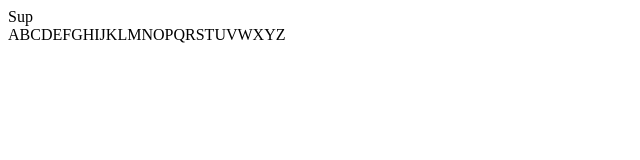
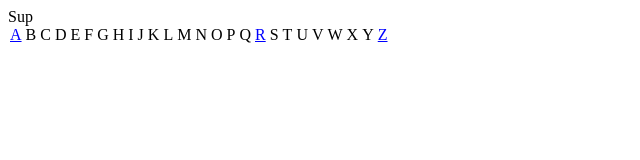
Before and after one commit to jjrich13/books-developer-test, a React (Create React App) app: page / in a window 1280 px wide. Shown: the top 160 px of the page, without its empty margins (0-640 px from the left). Built offline with nearby package versions, Linux system fonts and the light colour scheme; no server answers.

Commit message:
Finshed key display and styling, hooked up database

```diff
--- a/src/components/Alphabet.js
+++ b/src/components/Alphabet.js
@@ -9,13 +9,30 @@ class Alphabet extends Component {
     }
   }
 
-  letterMap = () => {
+  letterMap = (keyLetters = []) => {
     return alphabet.map((letter, index) => {
-        return(
-            <span key={index}>
+        let output = (
+            <span
+                key={index}
+                style={styles.defaultLetter}
+            >
                 {letter}
             </span>
         )
+        for (const keyLetter of keyLetters) {
+            if(letter === keyLetter){
+                output = (
+                    <span
+                        key={index}
+                        style={styles.keyLetter}
+                    >
+                        {letter}
+                    </span>
+                )
+            }
+        }
+        return output;
+
     })
   }
 
@@ -23,11 +40,23 @@ class Alphabet extends Component {
 
     return (
       <div>
-        {this.letterMap()}
+        {this.letterMap(['A','R','Z'])}
       </div>
     );
   }
 }
 const alphabet = ['A','B','C','D','E','F','G','H','I','J','K','L','M','N','O','P','Q','R','S','T','U','V','W','X','Y','Z']
+const styles = {
+    keyLetter: {
+        paddingLeft: 2,
+        paddingRight: 2,
+        color: 'blue',
+        textDecoration: 'underline'
+    },
+    defaultLetter: {
+        paddingLeft: 2,
+        paddingRight: 2
+    }
+}
 
 export default Alphabet;
```
Also changed, not shown: 1 other file (tests, documents, lock files or other folders).
